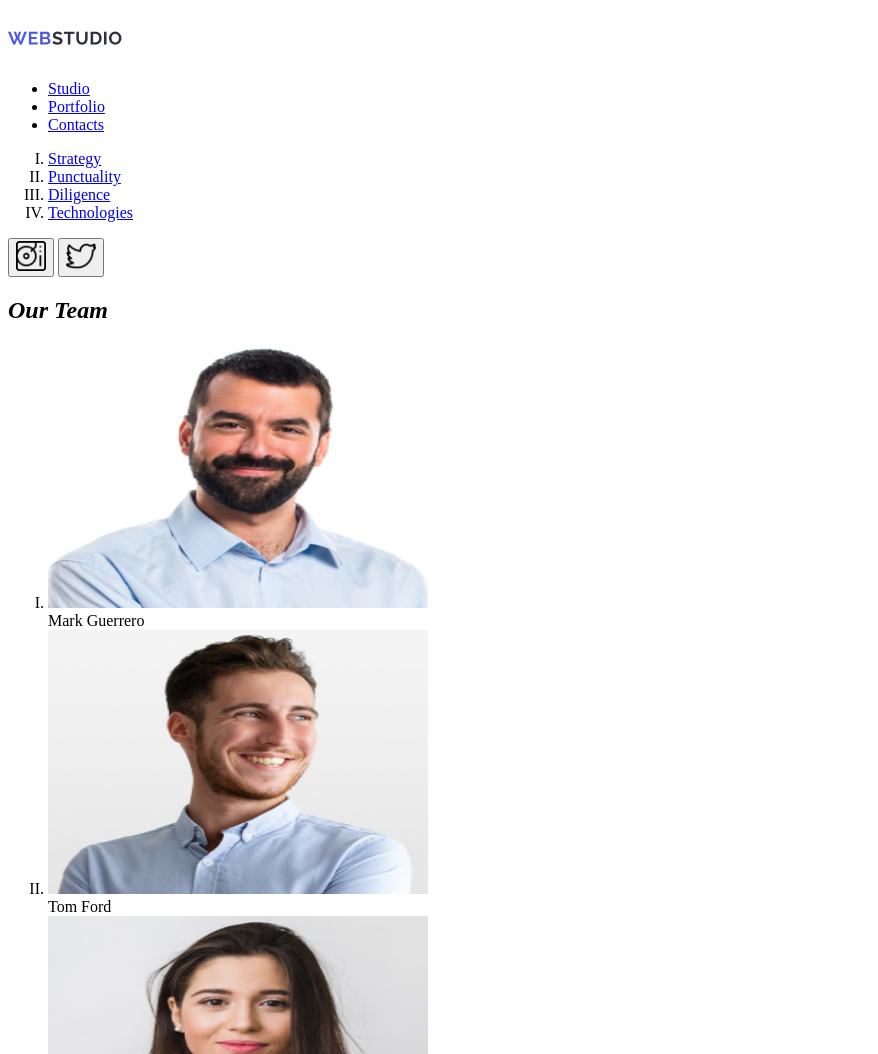
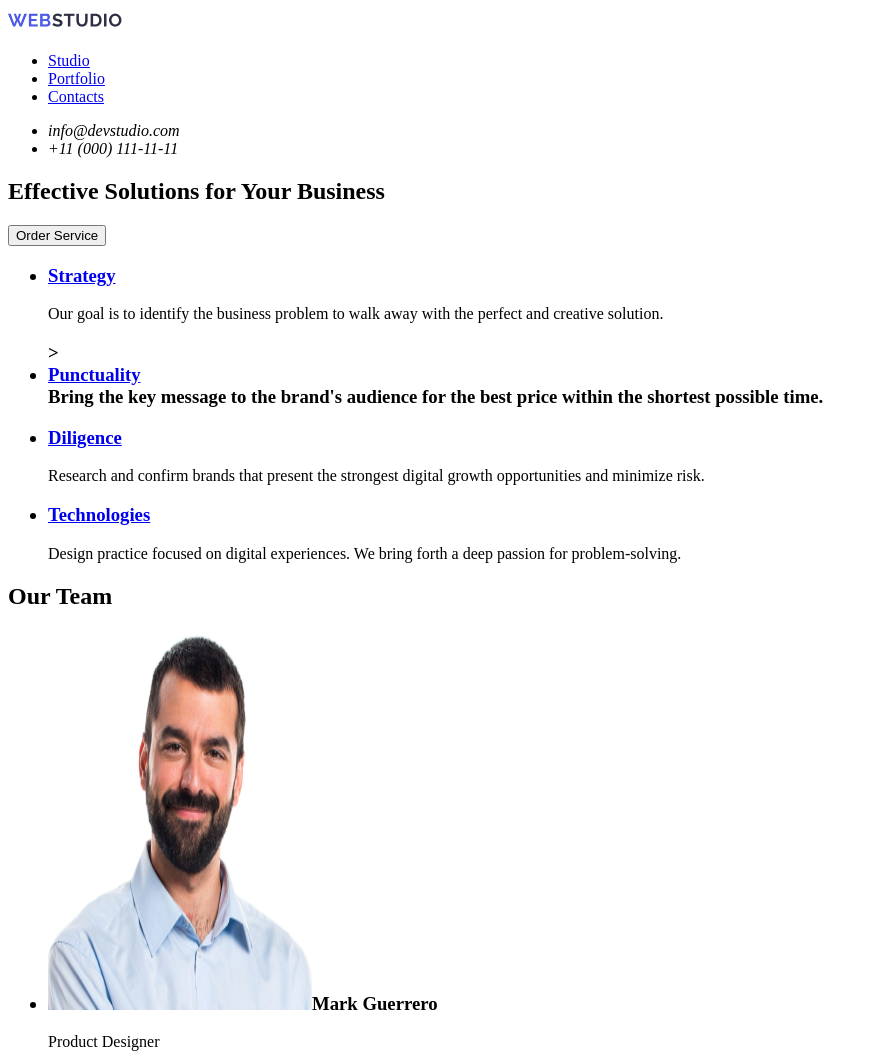
Before and after one commit to NurayNNAFAK/GO-T-Homework, a plain HTML site: page index.html in a window 1280 px wide. Shown: the top 1054 px of the page, without its empty margins (0-878 px from the left). Drawn offline with Linux system fonts and the light colour scheme.

Commit message:
homework

```diff
--- a/index.html
+++ b/index.html
@@ -9,7 +9,7 @@
     <!--  (ctrl+k+c) -->
 
     <header>
-      <h1> <img src="images/Logo.jpg"> <i><a href="" target="_blank"></a></i></h1>
+        <a> <img src="images/Logo.jpg"> <a href="" target="_blank"></a>
 
 
 
@@ -19,44 +19,47 @@
             <li><a href="#">Portfolio</a></li>
             <li><a href="#">Contacts</a></li>
         </ul>
-        <ol type="I">
-            <li><a href="#">Strategy</a> </li>
-            <li><a href="#">Punctuality</a></li>
-            <li><a href="#">Diligence</a></li>
-            <li><a href="#">Technologies</a></li>
-        </ol>
+
       </nav>
+      <address>
+        <ul>
+          <li><a href="info@devstudio.com"></a>info@devstudio.com</li>
+          <li><a href="+11 (000) 111-11-11"></a>+11 (000) 111-11-11</li>
+        </ul>
+      </address>
 
 
-      <div name="social media">
-        <button><img src="images/ins.png" alt="instagram" height="30" width="30"></button>
-        <button><img src="images/twitter.png"alt="twitter" height="30" width="30"></button>
-
-      </div>
 
     </header>
 
     <main>
       <section>
-        <h2><i><b>Our Team</b></i></h2>
-        <ol type="I">
-            <li><a ><img src="images/mark.jpg" height="264" width="380"><br>Mark Guerrero</a> </li>
-            <li><a ><img src="images/tom.jpg"height="264" width="380"><br>Tom Ford</a></li>
-            <li><a ><img src="images/camila.jpg" height="264" width="380"><br>Camila Garcia</a> </li>
-            <li><a ><img src="images/daniel.jpg" height="264" width="380"><br>Daniel Wilson</a> </li>
-        </ol>
+        <h1> Effective Solutions for Your Business</h1>
+        <button type="button">Order Service</button>
+        <ul >
+          <h3><li><a href="#">Strategy </a></h3> </li> <p>Our goal is to identify the business
+            problem to walk away with the perfect and creative solution. </p>
+          <h3>><li><a href="#">Punctuality</a></li></h3<p>Bring the key message to the brand's audience for the best price within the shortest possible time.</p>
+          <h3><li><a href="#">Diligence</a></li></h3><p>Research and confirm brands that present the strongest digital growth opportunities and minimize risk.</p>
+          <h3><li><a href="#">Technologies</a></li></h3><p>Design practice focused on digital experiences. We bring forth a deep passion for problem-solving.</p>
+      </ul>
+
+        <h2>Our Team</h2>
+        <ul >
+            <h3><li><a ><img src="images/mark.jpg" height="380" width="264">Mark Guerrero</a> </li></h3><p>Product Designer</p>
+            <h3><li><a ><img src="images/tom.jpg"height="380" width="264">Tom Ford</a></li></h3><p>Frontend Developer</p>
+            <h3><li><a ><img src="images/camila.jpg" height="380" width="264">Camila Garcia</a> </li></h3><p>Marketing</p>
+            <h3><li><a ><img src="images/daniel.jpg" height="380" width="264">Daniel Wilson</a> </li></h3><p>UI Designer</p>
+        </ul>
 
       </section>
 
     </main>
 
     <footer>
-       <input type="email" placeholder="enter your mail">
-       <input type="number " placeholder="enter your phone number">
-      <address>
-        AOSB 12. Cadde No:12 Malıköy/Sincan
-        info@ninchocolate.com
-      </address>
+       <a href="index.html">WEBSTUDIO</a>
+       <p>Increase the flow of customers and sales for your business with digital marketing & growth solutions.</p>
+
     </footer>
   </body>
 </html>
```
